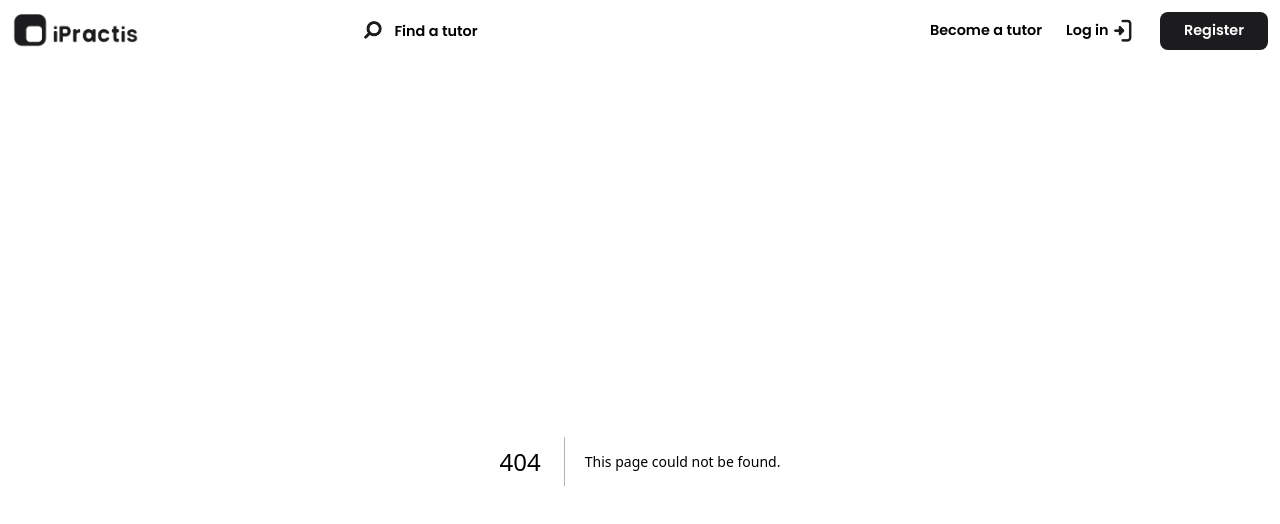
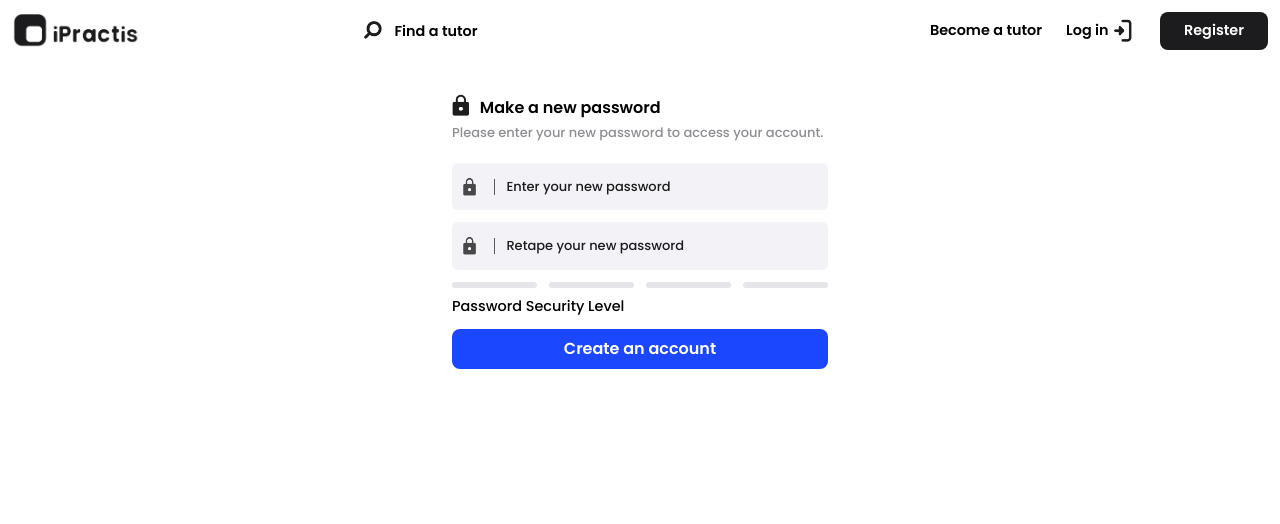
Before and after one commit to JoshuaDeveloper25/client-sayence-fiverr, a Next.js app: page /newPassword/1 in a window 1280 px wide. Before the commit this address had no page. Shown: the top 524 px of the page. Built offline with nearby package versions, Linux system fonts and the light colour scheme.

Commit message:
Sayence front end almost done

```diff
--- a/app/(public)/newPassword/page.js
+++ b/app/(public)/newPassword/[token]/page.js
@@ -1,14 +1,14 @@
 "use client";
 import getSecurityLevelMessage from "@/utils/getSecurityLevelMessage";
-import NewPasswordForm from "./components/NewPasswordForm";
-import lockBlack from "../../assets/icons/lock-black.png";
+import NewPasswordForm from "../components/NewPasswordForm";
+import lockBlack from "../../../assets/icons/lock-black.png";
 import BtnFormStatus from "@/app/components/BtnFormStatus";
 import { Input } from "@/app/components/InputUtilities";
-import lock from "../../assets/icons/lock.png";
+import lock from "../../../assets/icons/lock.png";
+import { useState } from "react";
 import Image from "next/image";
-import { useState } from "react";
 
-export default function NewPassword() {
+export default function NewPassword({ params }) {
   const [password, setPassword] = useState("");
   const [securityLevel, setSecurityLevel] = useState(0);
 
@@ -47,7 +47,7 @@ export default function NewPassword() {
         Please enter your new password to access your account.
       </p>
 
-      <NewPasswordForm structure={2}>
+      <NewPasswordForm structure={2} token={params?.token}>
         <Input
           inputProp={{
             placeholder: "Enter your new password",
@@ -67,7 +67,7 @@ export default function NewPassword() {
         <Input
           inputProp={{
             placeholder: "Retape your new password",
-            name: "password",
+            name: "repeatPassword",
             type: "password",
             required: true,
           }}
@@ -119,7 +119,7 @@ export default function NewPassword() {
           ></div>
         </div>
 
-        <h3 className="mt-2 ST-4">
+        <h3 className="mt-2 ST-4 mb-3">
           Password Security Level{securityLevel > 0 ? ":" : ""}{" "}
           {getSecurityLevelMessage(securityLevel)}
         </h3>
--- a/app/(public)/newPassword/components/NewPasswordForm.jsx
+++ b/app/(public)/newPassword/components/NewPasswordForm.jsx
@@ -1,23 +1,28 @@
 "use client";
 
+import { useRouter } from "next/navigation";
 import { getError } from "@/utils/getError";
 import axios from "axios";
 
-const NewPasswordForm = ({ children, structure = 1 }) => {
+const NewPasswordForm = ({ children, structure = 1, token }) => {
+  const router = useRouter();
+
   const handleSubmit = async (e) => {
     // Form object
     const newPasswordInfo = {
-      email: e?.get("email"),
       password: e?.get("password"),
     };
+
+    console.log(newPasswordInfo);
 
     try {
       // Send info to server
       const { data } = await axios.patch(
-        `${process.env.customKey}/users/change-password/${"aqui va token"}`,
+        `${process.env.customKey}/users/change-password/${token}`,
         newPasswordInfo
       );
       console.log(data);
+      router.push("/passwordChangedSuccessful");
     } catch (error) {
       console.log(getError(error));
     }
@@ -31,7 +36,7 @@ const NewPasswordForm = ({ children, structure = 1 }) => {
       {children}
     </form>
   ) : (
-    children
+    <form action={handleSubmit}>{children}</form>
   );
 };
 
--- a/app/components/InputUtilities.jsx
+++ b/app/components/InputUtilities.jsx
@@ -26,7 +26,7 @@ export const Input = ({
 
     // Manejar el cambio de contraseña si se proporciona la función
     if (inputProp.type === "password" && handlePasswordChange) {
-      handlePasswordChange(e); // Llamar a la función para manejar el cambio
+      handlePasswordChange(e);
     }
 
     if (inputProp.onChange) inputProp.onChange(e);
@@ -58,7 +58,7 @@ export const Input = ({
           className="bg-transparent outline-none w-full placeholder-[#1C1C1E] ST-3 px-1.5 py-3.5"
           onChange={handleInputChange}
           {...inputProp}
-          value={passwordValue} // Establecer el valor de la contraseña
+          value={passwordValue}
         />
       </label>
 
```
